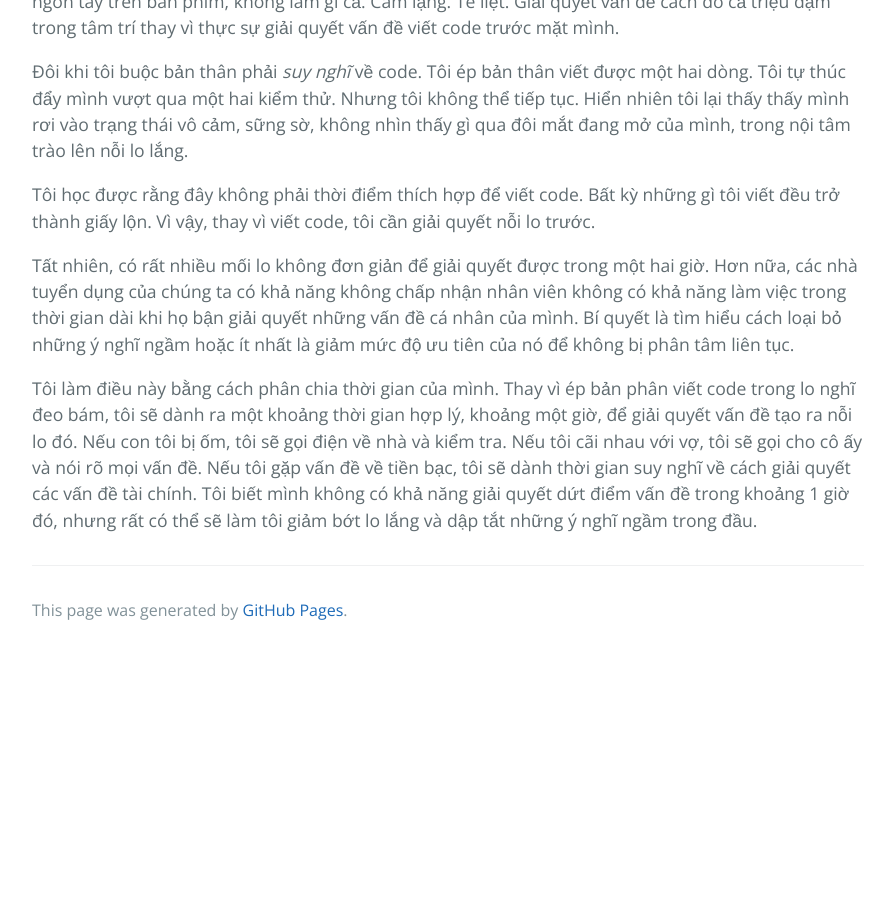
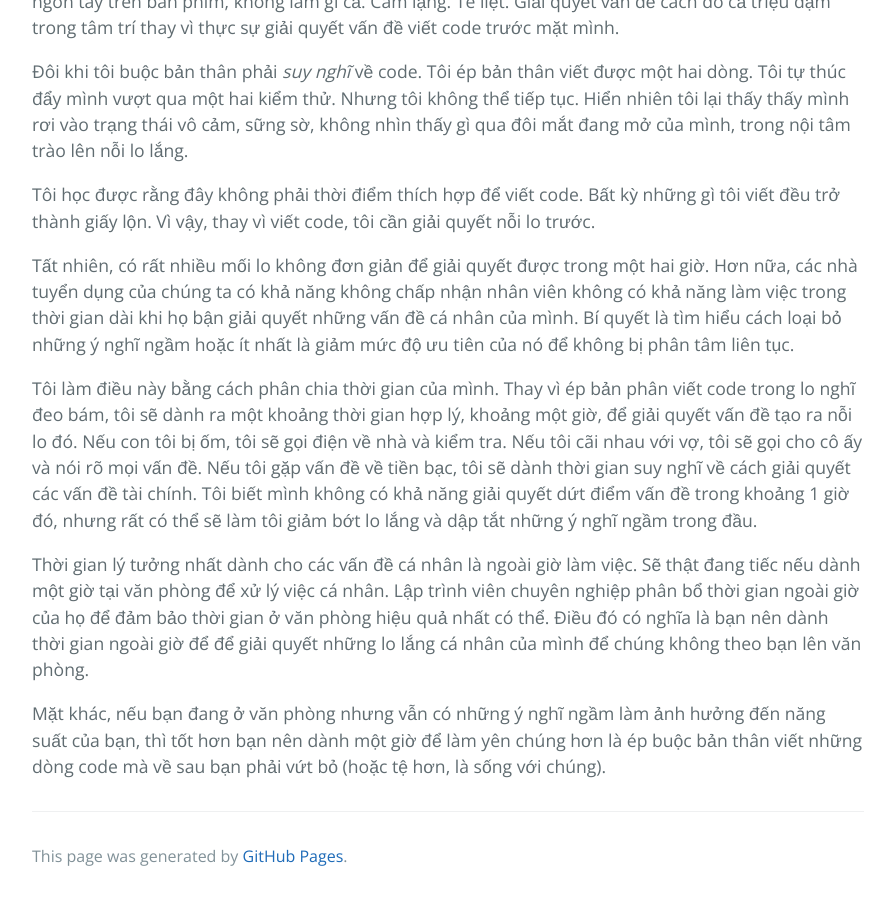
Before and after one commit to HaiBV/haibv.github.io, a Jekyll site: the page built from clean-coder/chapter-4-coding.md, in a window 1280 px wide and 900 px high, scrolled down 3074 px. Shown: the whole window, without its empty margins (192-1085 px from the left). Built offline with Jekyll 4.4.1, drawn with Linux system fonts in a browser that asks for light colours; our own code applies the rules of GitHub Pages for plain Markdown files; before the commit the page ends 3728 px from its top, so only the background shows below that.

Commit message:
Book - The Clean Coder - Chapter 4 - Coding

```diff
--- a/clean-coder/chapter-4-coding.md
+++ b/clean-coder/chapter-4-coding.md
@@ -61,3 +61,7 @@ Tôi học được rằng đây không phải thời điểm thích hợp để
 Tất nhiên, có rất nhiều mối lo không đơn giản để giải quyết được trong một hai giờ. Hơn nữa, các nhà tuyển dụng của chúng ta có khả năng không chấp nhận nhân viên không có khả năng làm việc trong thời gian dài khi họ bận giải quyết những vấn đề cá nhân của mình. Bí quyết là tìm hiểu cách loại bỏ những ý nghĩ ngầm hoặc ít nhất là giảm mức độ ưu tiên của nó để không bị phân tâm liên tục.
 
 Tôi làm điều này bằng cách phân chia thời gian của mình. Thay vì ép bản phân viết code trong lo nghĩ đeo bám, tôi sẽ dành ra một khoảng thời gian hợp lý, khoảng một giờ, để giải quyết vấn đề tạo ra nỗi lo đó. Nếu con tôi bị ốm, tôi sẽ gọi điện về nhà và kiểm tra. Nếu tôi cãi nhau với vợ, tôi sẽ gọi cho cô ấy và nói rõ mọi vấn đề. Nếu tôi gặp vấn đề về tiền bạc, tôi sẽ dành thời gian suy nghĩ về cách giải quyết các vấn đề tài chính. Tôi biết mình không có khả năng giải quyết dứt điểm vấn đề trong khoảng 1 giờ đó, nhưng rất có thể sẽ làm tôi giảm bớt lo lắng và dập tắt những ý nghĩ ngầm trong đầu.
+
+Thời gian lý tưởng nhất dành cho các vấn đề cá nhân là ngoài giờ làm việc. Sẽ thật đang tiếc nếu dành một giờ tại văn phòng để xử lý việc cá nhân. Lập trình viên chuyên nghiệp phân bổ thời gian ngoài giờ của họ để đảm bảo thời gian ở văn phòng hiệu quả nhất có thể. Điều đó có nghĩa là bạn nên dành thời gian ngoài giờ để để giải quyết những lo lắng cá nhân của mình để chúng không theo bạn lên văn phòng.
+
+Mặt khác, nếu bạn đang ở văn phòng nhưng vẫn có những ý nghĩ ngầm làm ảnh hưởng đến năng suất của bạn, thì tốt hơn bạn nên dành một giờ để làm yên chúng hơn là ép buộc bản thân viết những dòng code mà về sau bạn phải vứt bỏ (hoặc tệ hơn, là sống với chúng).
```
